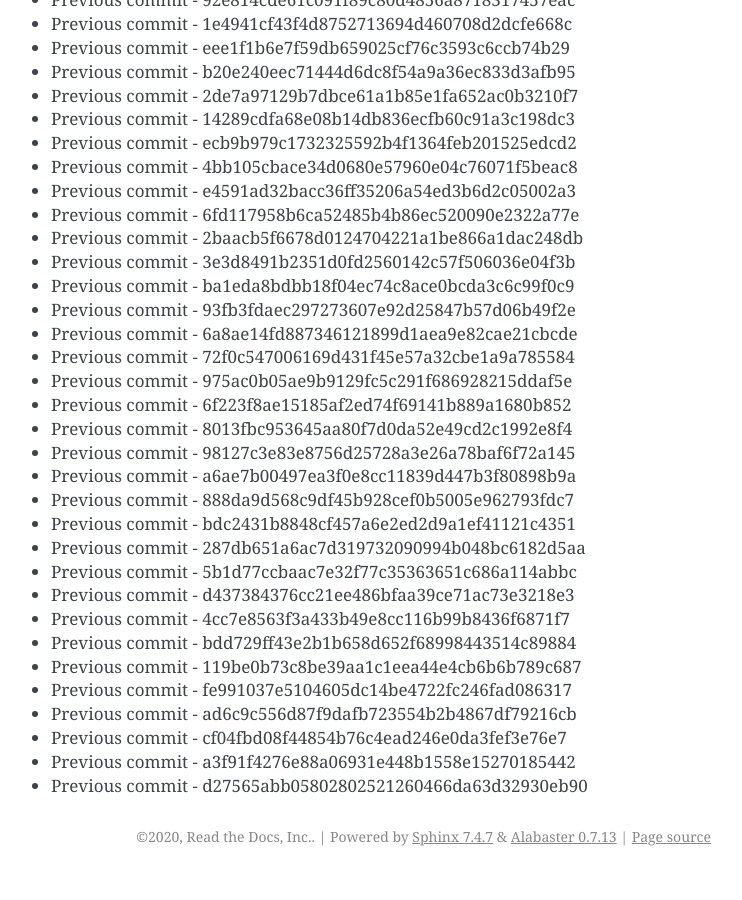
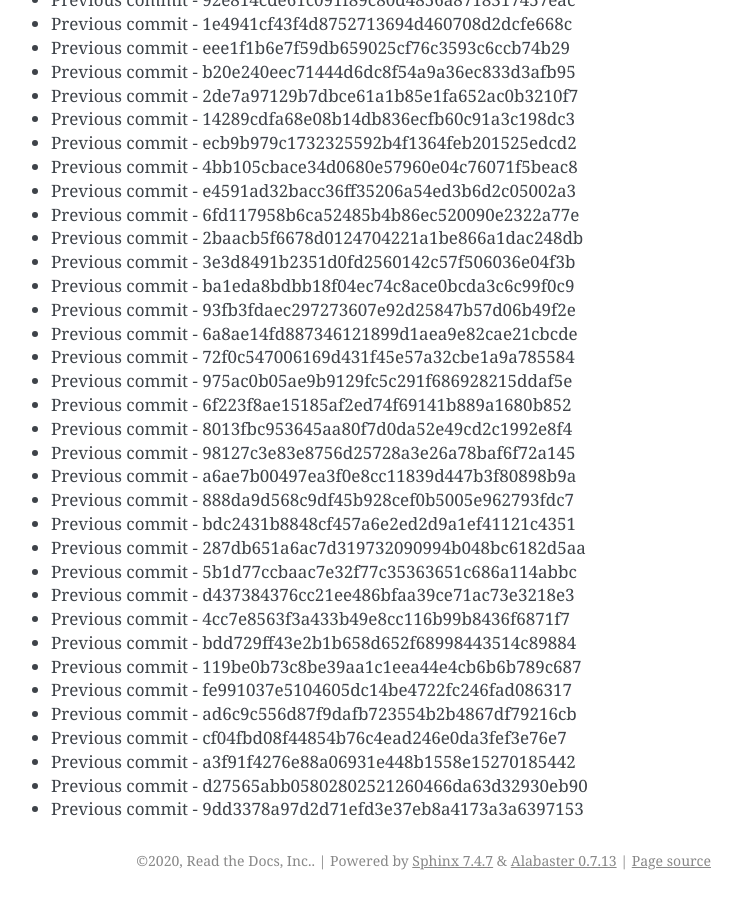
Before and after one commit to readthedocs/rtd-git-stresstest, a Sphinx documentation site: the page built from docs/updates.rst, in a window 1280 px wide and 900 px high, scrolled down 53627 px. Shown: the whole window, without its empty margins (399-1141 px from the left). Built offline with Sphinx 7.4.7, drawn with Linux system fonts in a browser that asks for light colours; before the commit the page ends 54503 px from its top, so only the background shows below that.

Commit message:
Generating commit from previous: 9dd3378a97d2d71efd3e37eb8a4173a3a6397153

```diff
--- a/docs/updates.rst
+++ b/docs/updates.rst
@@ -2285,3 +2285,4 @@ It can be tested for any performance characteristics.
 * Previous commit - cf04fbd08f44854b76c4ead246e0da3fef3e76e7
 * Previous commit - a3f91f4276e88a06931e448b1558e15270185442
 * Previous commit - d27565abb05802802521260466da63d32930eb90
+* Previous commit - 9dd3378a97d2d71efd3e37eb8a4173a3a6397153
```
